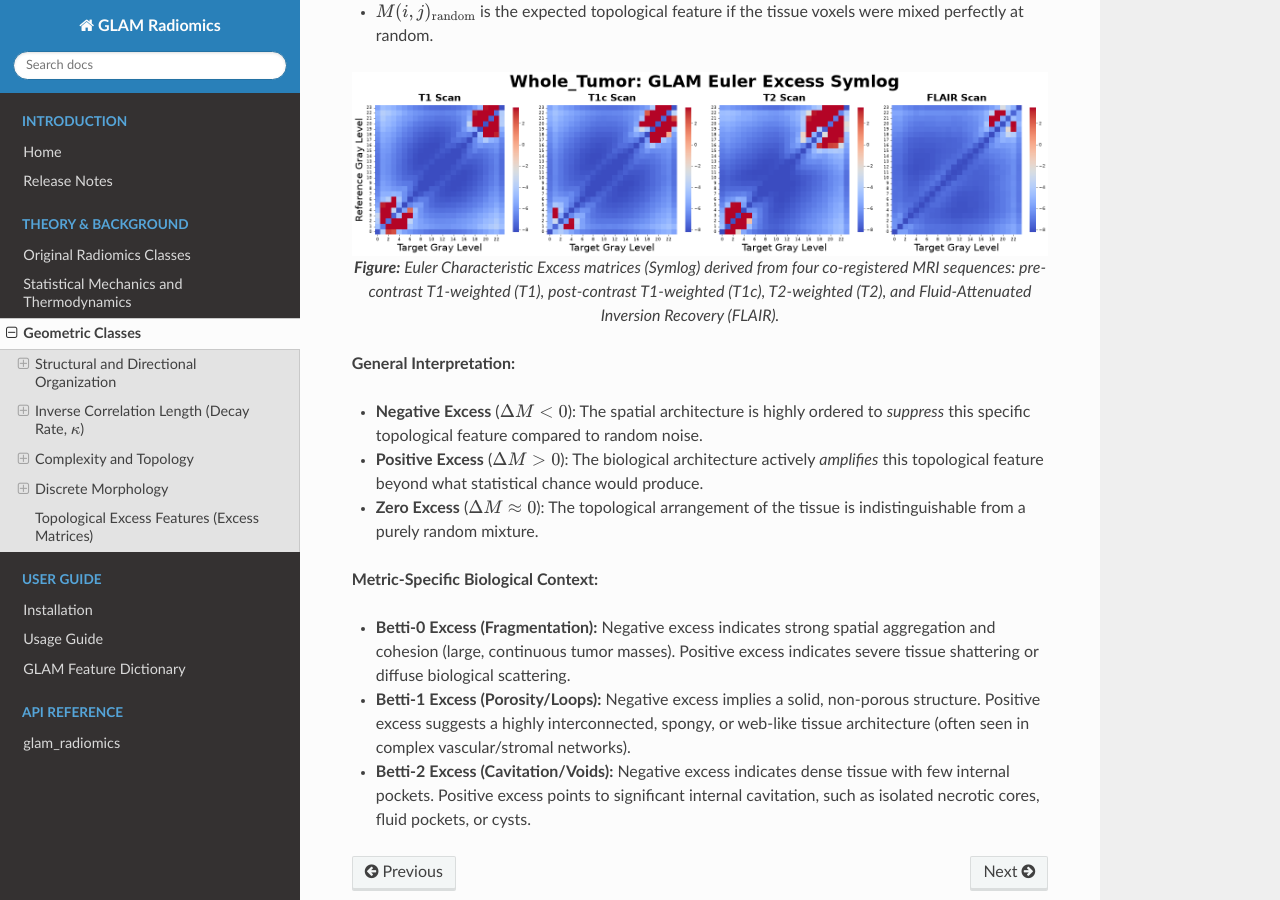
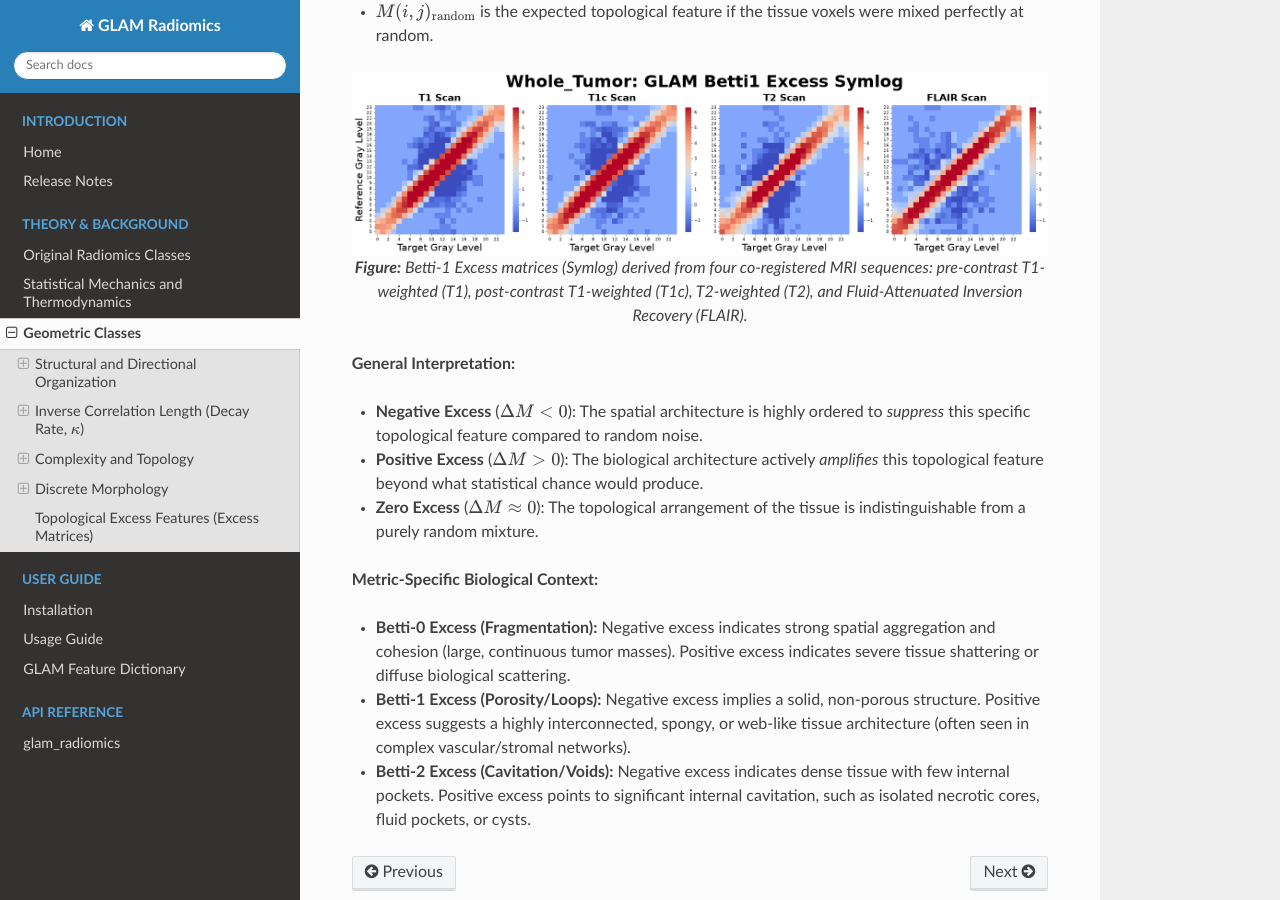
Before and after one commit to yurivelichko/glam-radiomics, a Sphinx documentation site: the page built from docs/source/theory/geometric_classes.rst, in a window 1280 px wide and 900 px high, scrolled down 7972 px. Built offline with Sphinx 7.4.7 and the Read the Docs theme 3.1.0, drawn with Linux system fonts in a browser that asks for light colours.

Commit message:
Documentation update

```diff
--- a/docs/source/theory/geometric_classes.rst
+++ b/docs/source/theory/geometric_classes.rst
@@ -209,12 +209,12 @@ Where:
 * :math:`M(i, j)_{\text{structured}}` is the measured topological feature in the actual tumor image.
 * :math:`M(i, j)_{\text{random}}` is the expected topological feature if the tissue voxels were mixed perfectly at random.
 
-.. figure:: /_static/GLAM_Euler_Excess_Symlog.png
+.. figure:: /_static/GLAM_Betti1_Excess_Symlog.png
    :width: 700px
    :align: center
    :alt: Second Virial Coefficient
 
-   **Figure:** Euler Characteristic Excess matrices (Symlog) derived from four co-registered MRI sequences: pre-contrast T1-weighted (T1), post-contrast T1-weighted (T1c), T2-weighted (T2), and Fluid-Attenuated Inversion Recovery (FLAIR).
+   **Figure:** Betti-1 Excess matrices (Symlog) derived from four co-registered MRI sequences: pre-contrast T1-weighted (T1), post-contrast T1-weighted (T1c), T2-weighted (T2), and Fluid-Attenuated Inversion Recovery (FLAIR).
 
 **General Interpretation:**
 
```
